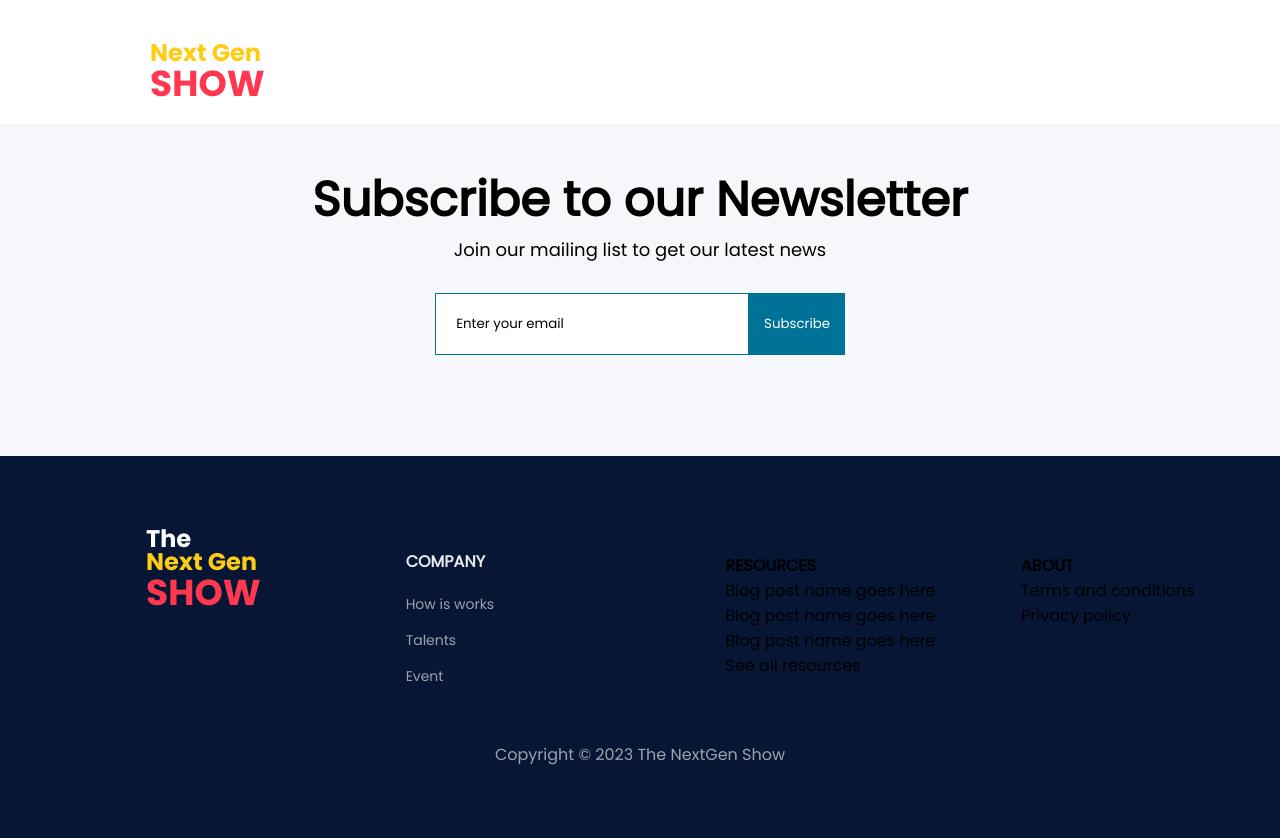
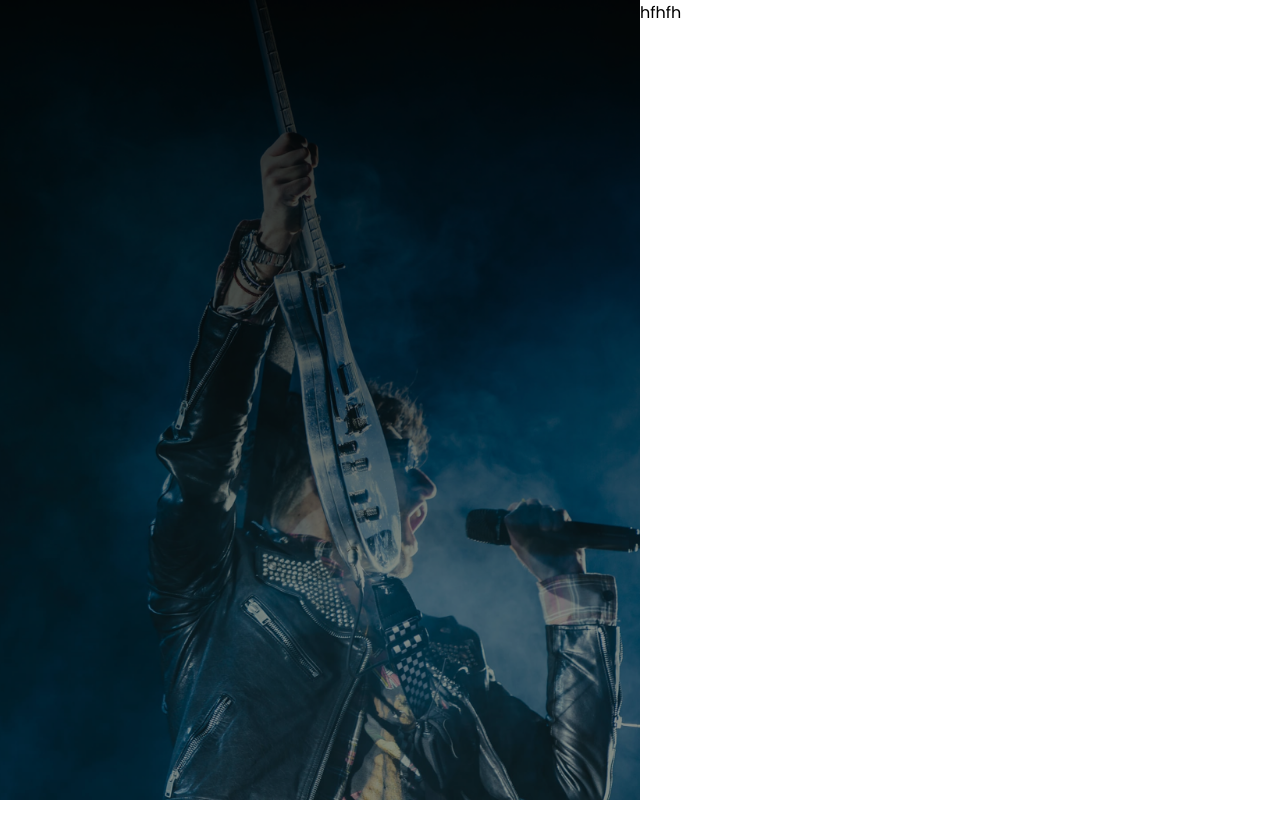
Before and after one commit to Bola-Kadiri/next-gen-show, a React (Create React App) app: page /signup in a window 1280 px wide. Shown: the top 838 px of the page. After the commit the page ends 800 px from the top, so only its background shows below. Built offline with nearby package versions, Linux system fonts and the light colour scheme.

Commit message:
frontend-auth

```diff
--- a/src/App.js
+++ b/src/App.js
@@ -1,31 +1,21 @@
+import { BrowserRouter, Routes, Route } from 'react-router-dom';
 import './App.css';
-import Footer from './component/Footer';
-import Nav from './component/Nav';
-import About from './pages/About';
-import Contact from './pages/Contact';
-import Faq from './pages/Faq';
-import Home from './pages/Home';
-import { Route, Routes, BrowserRouter } from 'react-router-dom';
-import Talents from './pages/Talents';
-import AboutEvent from './pages/AboutEvent';
-import Category from './pages/Category';
+import Signup from './pages/Auth/Signup';
+
+import Container from './pages/Container';
+
 
 function App() {
   return (
     <div className='app'>
     <BrowserRouter>
-    <Nav/>
     <Routes>
-    <Route exact path="/" element={<Home/>}/>
-    <Route exact path="/about" element={<About/>}/>
-    <Route exact path="/faq" element={<Faq/>}/>
-    <Route exact path="/contact" element={<Contact/>}/>
-    <Route exact path="/talent" element={<Talents/>}/>
-    <Route exact path="/event" element={<AboutEvent/>}/>
-    <Route exact path="/category" element={<Category/>}/>
+    <Route exact path="/*" element={<Container/>}/>
+    <Route exact path="/signup" element={<Signup/>}/>
     </Routes>
-    <Footer/>
     </BrowserRouter>
+
+
 
     </div>
   );
--- a/src/component/Nav.js
+++ b/src/component/Nav.js
@@ -22,11 +22,11 @@ const Nav = () => {
                          <li><Link to="/talent">Talents</Link></li>
                          <li><Link to="/contact">Contact</Link></li>
 
-                         <li className='join'><Link to="/join">Join Us</Link></li>
+                         <li className='join'><Link to="/signup">Join Us</Link></li>
 
                     </div>
                     <div className='btn-join'>
-                         <li><Link to="/join">Join Us</Link></li>
+                         <li><Link to="/signup">Join Us</Link></li>
                     </div>
                     <button className="bars" onClick={handleMobile}>{ mobile ? < FaTimes className='mobile-bars' /> : < FaBars className='mobile-bars' />}</button>
                </div>
--- /dev/null
+++ b/src/pages/Auth/Signup.js
@@ -0,0 +1,25 @@
+import React from 'react'
+import "../../styles/Signup.css"
+
+const Signup = () => {
+  return (
+
+    <div className='signup'>
+         <div className='signup-left'>
+              <div className='bg-signup-left'>
+              </div>
+              <div className='bg-signup-left-overlay'>
+                  <div className='signup-left-container'>
+                       <div className='signup-left-content'>
+
+
+                       </div>
+                  </div>
+              </div>
+         </div>
+         <div className='sign-right'>hfhfh</div>
+    </div>
+  )
+}
+
+export default Signup
--- /dev/null
+++ b/src/pages/Container.js
@@ -0,0 +1,34 @@
+import React from 'react'
+import Footer from "../component/Footer"
+import Nav from '../component/Nav';
+import About from '../pages/About';
+import Contact from '../pages/Contact';
+import Faq from '../pages/Faq';
+import Home from '../pages/Home';
+import { Route, Routes} from 'react-router-dom';
+import Talents from '../pages/Talents';
+import AboutEvent from '../pages/AboutEvent';
+import Category from '../pages/Category'
+
+
+const Container = () => {
+  return (
+    <div>
+    <Nav/>
+    <Routes>
+    <Route exact path="/" element={<Home/>}/>
+    <Route exact path="/about" element={<About/>}/>
+    <Route exact path="/faq" element={<Faq/>}/>
+    <Route exact path="/contact" element={<Contact/>}/>
+    <Route exact path="/talent" element={<Talents/>}/>
+    <Route exact path="/event" element={<AboutEvent/>}/>
+    <Route exact path="/category" element={<Category/>}/>
+
+
+    </Routes>
+    <Footer/>
+    </div>
+  )
+}
+
+export default Container
--- a/src/pages/Home.js
+++ b/src/pages/Home.js
@@ -29,7 +29,7 @@ const Home = () => {
                         stand out as a goal getter
                         </p>
                         <div className='home-link'>
-                             <Link>Join Us</Link>
+                             <Link to="signup">Join Us</Link>
                              <div className='bullet'>
                                   <img src={tab} alt="img2"/>
                                   <span>How it works</span>
--- /dev/null
+++ b/src/styles/Signup.css
@@ -0,0 +1,43 @@
+.signup{
+    width: 100%;
+    min-height: 100vh;
+    display: flex;
+   }
+   .signup-left{
+    width: 50%;
+    min-height: 100vh;
+   }
+
+ .bg-signup-left {
+     position: absolute;
+     background-image: url("../asset/austin-neill-sxxnM-tRlVg-unsplash\ 1\ \(1\).png");
+     width: 50%;
+     min-height: 100vh;
+     background-size: cover;
+     background-repeat: no-repeat;
+     background-position: right;
+     top: 0;
+     left: 0;
+     right: 0;
+     z-index: 0;
+
+  }
+
+  .bg-signup-left-overlay {
+     position: absolute;
+     top: 0;
+     left: 0;
+     width: 50%;
+     min-height: 100vh;
+     background-color: rgba(0, 0, 0, 0.45);
+     color: #fff;
+     z-index: 0;
+     display: flex;
+     justify-content: center;
+     align-items: center;
+  }
+  .signup-right{
+    width: 50%;
+    min-height: 100vh;
+    background-color: #fff;
+   }
```
